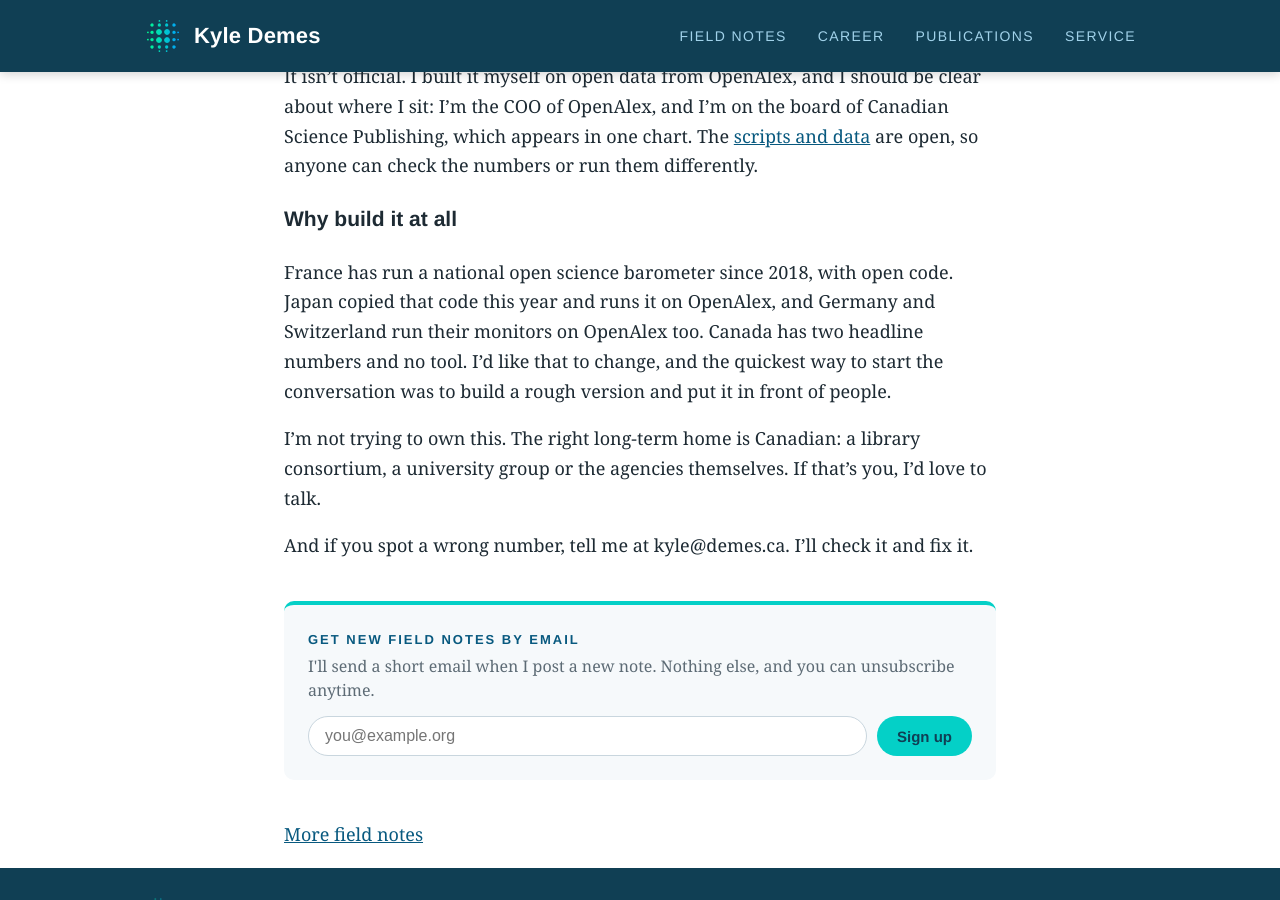
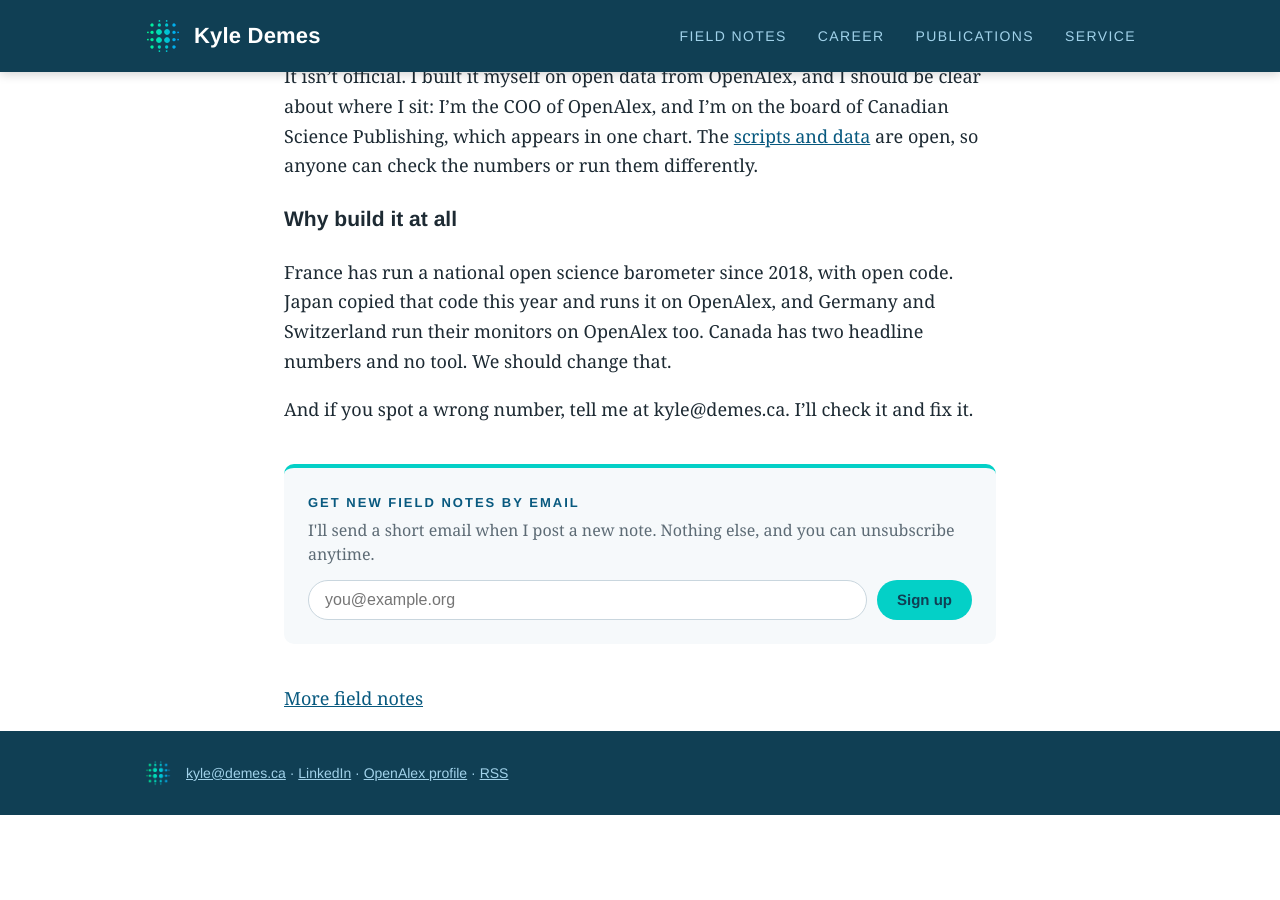
Before and after one commit to kyledemes-pesonal/kyledemes-site, a Jekyll site: the page built from _posts/2026-11-19-where-canadas-open-research-lives.md, in a window 1280 px wide and 900 px high, scrolled down 10543 px. Built offline with Jekyll 4.4.1, drawn with Linux system fonts in a browser that asks for light colours; after the commit the page ends 11358 px from its top, so only the background shows below that.

Commit message:
Field note (OA monitor): shorten 'Why build it at all' close to 'We should change that.'
Co-Authored-By: Claude Opus 5.5 <noreply@anthropic.com>
Claude-Session: https://claude.ai/code/session_017UVk4MabpaXwBixAKJfaGg

```diff
--- a/_posts/2026-11-19-where-canadas-open-research-lives.md
+++ b/_posts/2026-11-19-where-canadas-open-research-lives.md
@@ -74,8 +74,6 @@ It isn't official. I built it myself on open data from OpenAlex, and I should be
 
 ### Why build it at all
 
-France has run a national open science barometer since 2018, with open code. Japan copied that code this year and runs it on OpenAlex, and Germany and Switzerland run their monitors on OpenAlex too. Canada has two headline numbers and no tool. I'd like that to change, and the quickest way to start the conversation was to build a rough version and put it in front of people.
-
-I'm not trying to own this. The right long-term home is Canadian: a library consortium, a university group or the agencies themselves. If that's you, I'd love to talk.
+France has run a national open science barometer since 2018, with open code. Japan copied that code this year and runs it on OpenAlex, and Germany and Switzerland run their monitors on OpenAlex too. Canada has two headline numbers and no tool. We should change that.
 
 And if you spot a wrong number, tell me at kyle@demes.ca. I'll check it and fix it.
```
